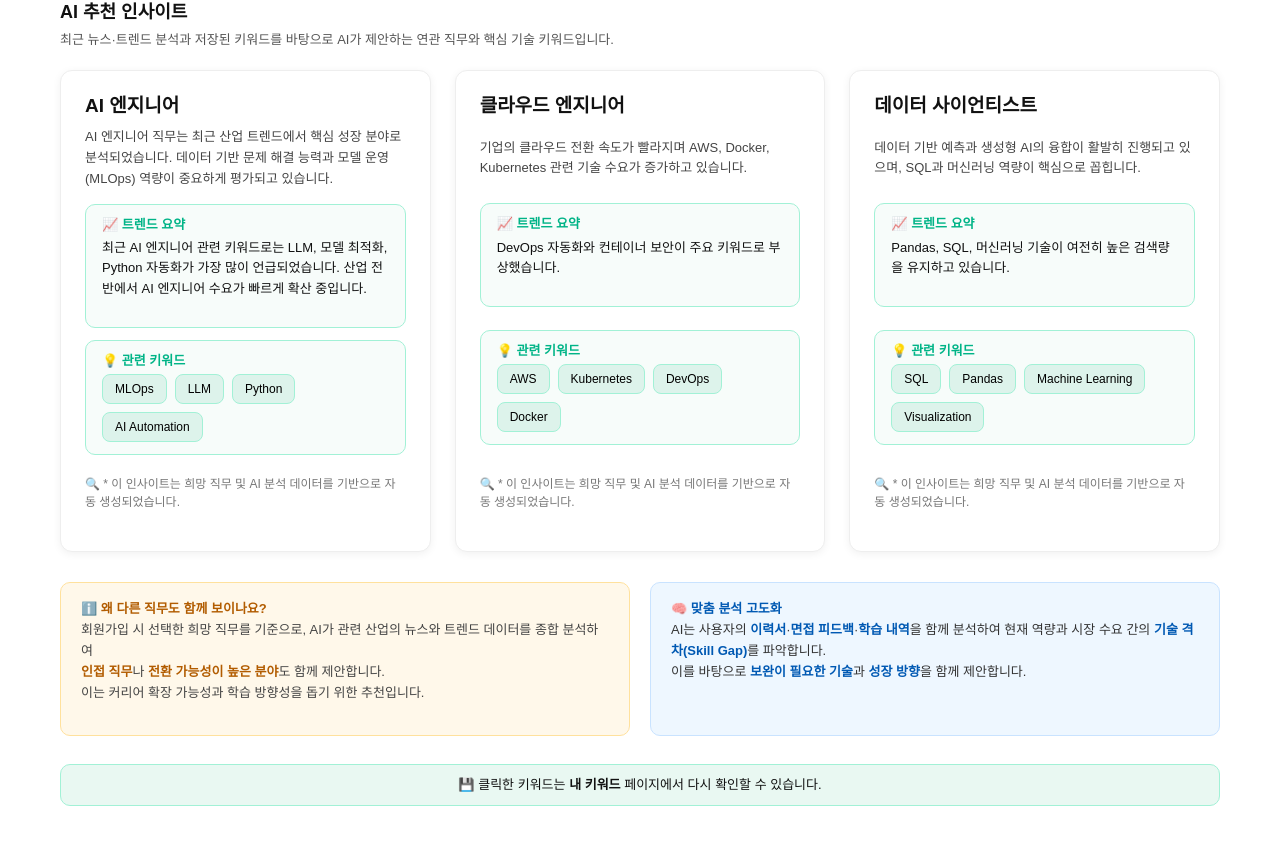
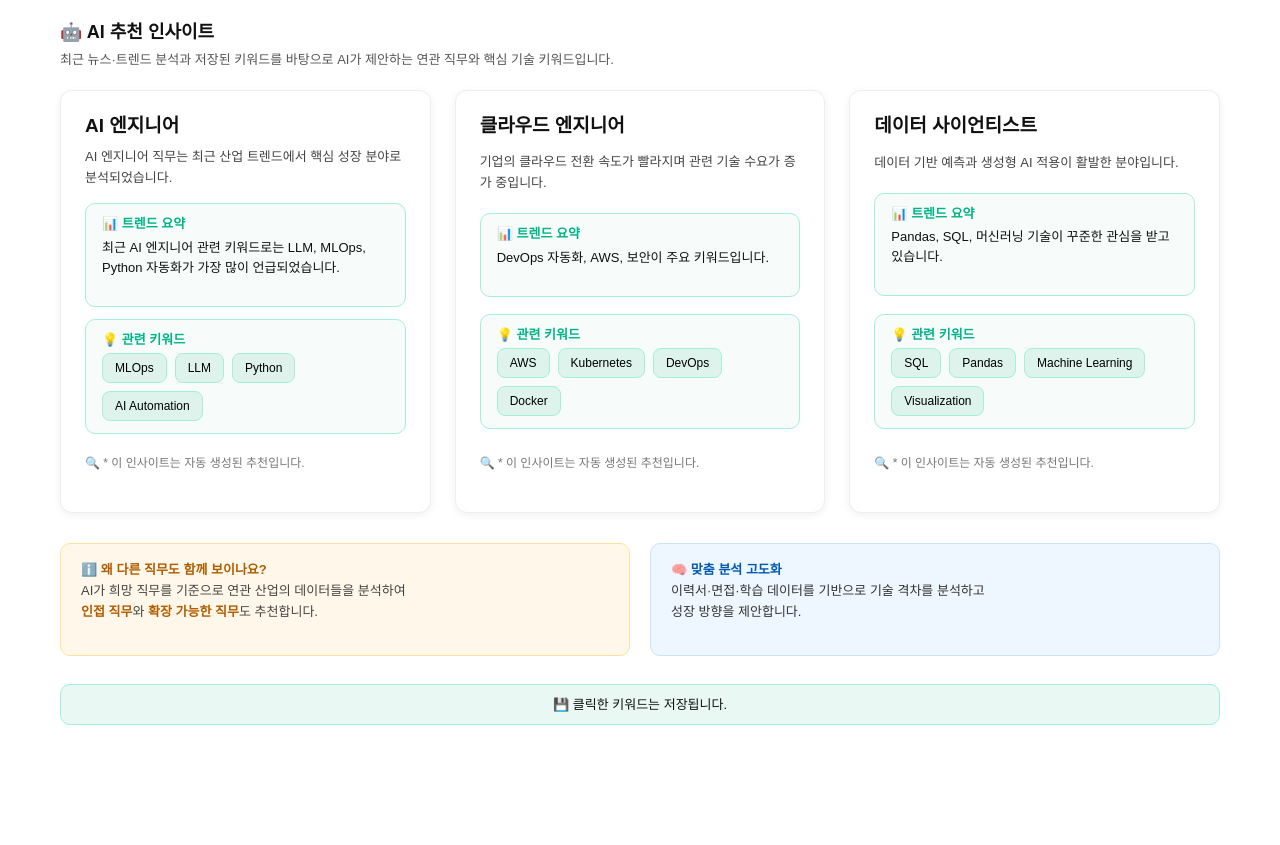
Before and after one commit to llbk-team/llbky-front, a Vue app: page /trend/insight in a window 1280 px wide. Shown: the part 533-1378 px from the top of the page. After the commit the page ends 1318 px from the top, so only its background shows below. Built offline with nearby package versions, Linux system fonts and the light colour scheme; a web font is replaced by a local one.

Commit message:
style: 아이콘 이모지로 변경

```diff
--- a/src/components/bar/FilterBar.vue
+++ b/src/components/bar/FilterBar.vue
@@ -61,7 +61,7 @@ watch([period, sentiment, biasOnly, trustMin], () => {
   gap: 20px 32px;
   background: #ffffff;
   border: 1px solid #e5e5e5;
-  border-radius: 14px;
+  border-radius: 10px;
   padding: 14px 26px;
   margin: 30px 80px 20px;
 }
@@ -71,19 +71,20 @@ watch([period, sentiment, biasOnly, trustMin], () => {
   display: flex;
   align-items: center;
   gap: 8px;
-  font-size: 13px;
+  font-size: 13.5px;
   color: #333;
 }
 .filter-item label {
-  font-weight: 600;
+  font-weight: 700;
   color: #222;
 }
 
 /* select */
 .filter-item select {
+  height: 36px;
   padding: 6px 10px;
   border: 1px solid #ccc;
-  border-radius: 8px;
+  border-radius: 6px;
   background: #fdfdfd;
   font-size: 13px;
   transition: all 0.2s;
--- a/src/views/trend/Insight.vue
+++ b/src/views/trend/Insight.vue
@@ -4,11 +4,15 @@
     <div class="header">
       <div class="title-section">
         <h2>AI 추천 인사이트</h2>
-        <p>AI가 최신 뉴스·트렌드·저장 키워드를 종합 분석해,
-          희망 직무를 중심으로 연관 직무와 기술 흐름을 제안합니다.</p>
+        <p>
+          AI가 최신 뉴스·트렌드·저장 키워드를 종합 분석해,
+          희망 직무를 중심으로 연관 직무와 기술 흐름을 제안합니다.
+        </p>
       </div>
+
+      <!-- 📂 이모지 적용 -->
       <router-link to="/trend/saved" class="saved-btn">
-        📑 내 키워드 보기 ({{ savedCount }})
+        📂 내 키워드 보기 ({{ savedCount }})
       </router-link>
     </div>
 
@@ -41,7 +45,8 @@
 
     <!-- 🤖 AI 추천 인사이트 -->
     <div class="recommend-section">
-      <h3> AI 추천 인사이트</h3>
+      <h3>🤖 AI 추천 인사이트</h3>
+
       <p class="sub-desc">
         최근 뉴스·트렌드 분석과 저장된 키워드를 바탕으로
         AI가 제안하는 연관 직무와 핵심 기술 키워드입니다.
@@ -53,54 +58,51 @@
           <p class="summary">{{ job.summary }}</p>
 
           <div class="trend-box">
-            <h5>📈 트렌드 요약</h5>
+            <h5>📊 트렌드 요약</h5>
             <p>{{ job.trendSummary }}</p>
           </div>
 
           <div class="keyword-box">
             <h5>💡 관련 키워드</h5>
             <div class="tags">
-              <button v-for="tag in job.tags" :key="tag" class="tag-btn" :class="{ saved: isSaved(tag) }" @click="toggleKeyword(tag)">
+              <button
+                v-for="tag in job.tags"
+                :key="tag"
+                class="tag-btn"
+                :class="{ saved: isSaved(tag) }"
+                @click="toggleKeyword(tag)"
+              >
                 {{ isSaved(tag) ? `✔ ${tag}` : tag }}
               </button>
-
             </div>
           </div>
 
-          <p class="note">
-            🔍 * 이 인사이트는 희망 직무 및 AI 분석 데이터를 기반으로 자동 생성되었습니다.
-          </p>
+          <p class="note">🔍 * 이 인사이트는 자동 생성된 추천입니다.</p>
         </div>
       </div>
     </div>
 
-    <!-- 📊 두 개의 가로 박스 (이유 + 고도화) -->
+    <!-- 📘 설명 박스 -->
     <div class="dual-info-box">
-      <!-- 왼쪽: 왜 다른 직무도 함께 보이나요 -->
+
       <div class="context-box">
         <p>
           ℹ️ <strong>왜 다른 직무도 함께 보이나요?</strong><br />
-          회원가입 시 선택한 희망 직무를 기준으로, AI가 관련 산업의 뉴스와 트렌드 데이터를 종합 분석하여<br />
-          <strong>인접 직무</strong>나 <strong>전환 가능성이 높은 분야</strong>도 함께 제안합니다.<br />
-          이는 커리어 확장 가능성과 학습 방향성을 돕기 위한 추천입니다.
+          AI가 희망 직무를 기준으로 연관 산업의 데이터들을 분석하여<br />
+          <strong>인접 직무</strong>와 <strong>확장 가능한 직무</strong>도 추천합니다.
         </p>
       </div>
 
-      <!-- 오른쪽: 맞춤 분석 고도화 -->
       <div class="personal-context-box">
         <p>
           🧠 <strong>맞춤 분석 고도화</strong><br />
-          AI는 사용자의 <strong>이력서</strong>·<strong>면접 피드백</strong>·<strong>학습 내역</strong>을 함께 분석하여
-          현재 역량과 시장 수요 간의 <strong>기술 격차(Skill Gap)</strong>를 파악합니다.<br />
-          이를 바탕으로 <strong>보완이 필요한 기술</strong>과
-          <strong>성장 방향</strong>을 함께 제안합니다.
+          이력서·면접·학습 데이터를 기반으로 기술 격차를 분석하고<br />
+          성장 방향을 제안합니다.
         </p>
       </div>
     </div>
 
-    <div class="hint-box">
-      💾 클릭한 키워드는 <strong>내 키워드</strong> 페이지에서 다시 확인할 수 있습니다.
-    </div>
+    <div class="hint-box">💾 클릭한 키워드는 저장됩니다.</div>
   </div>
 </template>
 
@@ -109,8 +111,6 @@ import { ref, onMounted } from "vue";
 
 const savedKeywords = ref([]);
 const savedCount = ref(0);
-
-// 저장된 희망 직무
 const userJob = ref(localStorage.getItem("user_job") || "AI 엔지니어");
 
 onMounted(() => {
@@ -119,49 +119,37 @@ onMounted(() => {
   savedCount.value = savedKeywords.value.length;
 });
 
-// 저장 여부 체크
 const isSaved = (tag) => savedKeywords.value.includes(tag);
 
-// ⭐ 저장/삭제 토글
 const toggleKeyword = (tag) => {
   const index = savedKeywords.value.indexOf(tag);
 
-  if (index === -1) {
-    // 추가
-    savedKeywords.value.push(tag);
-  } else {
-    // 삭제
-    savedKeywords.value.splice(index, 1);
-  }
+  if (index === -1) savedKeywords.value.push(tag);
+  else savedKeywords.value.splice(index, 1);
 
   localStorage.setItem("user_keywords", JSON.stringify(savedKeywords.value));
   savedCount.value = savedKeywords.value.length;
 };
 
-// 첫 번째 추천 직무 = 사용자 희망 직무
 const jobs = ref([
   {
     title: userJob.value,
-    summary: `${userJob.value} 직무는 최근 산업 트렌드에서 핵심 성장 분야로 분석되었습니다.
-    데이터 기반 문제 해결 능력과 모델 운영(MLOps) 역량이 중요하게 평가되고 있습니다.`,
-    trendSummary: `최근 ${userJob.value} 관련 키워드로는 LLM, 모델 최적화, Python 자동화가 가장 많이 언급되었습니다.
-    산업 전반에서 ${userJob.value} 수요가 빠르게 확산 중입니다.`,
+    summary: `${userJob.value} 직무는 최근 산업 트렌드에서 핵심 성장 분야로 분석되었습니다.`,
+    trendSummary: `최근 ${userJob.value} 관련 키워드로는 LLM, MLOps, Python 자동화가 가장 많이 언급되었습니다.`,
     tags: ["MLOps", "LLM", "Python", "AI Automation"],
   },
   {
     title: "클라우드 엔지니어",
     summary:
-      "기업의 클라우드 전환 속도가 빨라지며 AWS, Docker, Kubernetes 관련 기술 수요가 증가하고 있습니다.",
-    trendSummary:
-      "DevOps 자동화와 컨테이너 보안이 주요 키워드로 부상했습니다.",
+      "기업의 클라우드 전환 속도가 빨라지며 관련 기술 수요가 증가 중입니다.",
+    trendSummary: "DevOps 자동화, AWS, 보안이 주요 키워드입니다.",
     tags: ["AWS", "Kubernetes", "DevOps", "Docker"],
   },
   {
     title: "데이터 사이언티스트",
     summary:
-      "데이터 기반 예측과 생성형 AI의 융합이 활발히 진행되고 있으며, SQL과 머신러닝 역량이 핵심으로 꼽힙니다.",
-    trendSummary:
-      "Pandas, SQL, 머신러닝 기술이 여전히 높은 검색량을 유지하고 있습니다.",
+      "데이터 기반 예측과 생성형 AI 적용이 활발한 분야입니다.",
+    trendSummary: "Pandas, SQL, 머신러닝 기술이 꾸준한 관심을 받고 있습니다.",
     tags: ["SQL", "Pandas", "Machine Learning", "Visualization"],
   },
 ]);
@@ -372,7 +360,7 @@ const jobs = ref([
   border: 1px solid #c7dafd;
   border-radius: 10px;
   padding: 20px;
-  margin-bottom: 20px;
+  margin-bottom: 40px;
   font-size: 13px;
   color: #333;
   line-height: 1.6;
--- a/src/views/trend/SavedKeyword.vue
+++ b/src/views/trend/SavedKeyword.vue
@@ -1,43 +1,60 @@
 <template>
   <div class="saved-page">
-    <!-- 상단 -->
+
+    <!-- 헤더 -->
     <div class="header">
       <router-link to="/trend/insight" class="back">← 돌아가기</router-link>
       <h2>내 키워드 저장소</h2>
-      <p class="subtitle">AI 인사이트에서 저장한 키워드 또는 직접 추가한 키워드를 확인하세요.</p>
+      <p class="subtitle">AI 인사이트에서 저장한 키워드 목록입니다.</p>
     </div>
 
-    <!-- 🔹 키워드 수동 추가 입력창 -->
+    <!-- 키워드 추가 -->
     <div class="add-keyword-box">
-      <input v-model="newKeyword" @keyup.enter="addKeyword" type="text" class="add-input" placeholder="새 키워드를 입력하세요 (예: PyTorch, LangChain 등)" />
+      <input v-model="newKeyword"
+             @keyup.enter="addKeyword"
+             type="text"
+             class="add-input"
+             placeholder="새 키워드를 입력하세요" />
+
       <button class="add-btn" @click="addKeyword">추가</button>
     </div>
 
-    <!-- 키워드 리스트 -->
-    <div v-if="Object.keys(filteredKeywords).length > 0" class="keyword-container">
-      <div class="category" v-for="(group, category) in filteredKeywords" :key="category">
+    <!-- 카테고리 -->
+    <div v-if="Object.keys(filteredKeywords).length > 0"
+         class="keyword-container">
+      <div class="category"
+           v-for="(group, category) in filteredKeywords"
+           :key="category">
+
         <div class="category-header">
           <h3>{{ category }}</h3>
           <span>{{ group.length }}개</span>
         </div>
+
         <div class="keyword-list">
-          <div class="keyword-card" v-for="(k, i) in group" :key="i">
+          <div class="keyword-card"
+               v-for="(k, i) in group"
+               :key="i">
+
             <div class="top">
               <span class="word">{{ k }}</span>
+
+              <!-- 삭제 버튼 이모지 -->
               <button class="delete-btn" @click="deleteKeyword(k)">
-                <i class="ri-close-circle-fill close-icon"></i>
+                ❌
               </button>
             </div>
+
             <small>{{ today }}</small>
           </div>
         </div>
       </div>
     </div>
 
-    <!-- 비어있을 때 -->
+    <!-- 저장 없음 -->
     <div v-else class="empty">
       <p>저장된 키워드가 없습니다 😢</p>
-      <p class="empty-hint">AI 인사이트 페이지에서 관심 키워드를 추가해보세요!</p>
+      <p class="empty-hint">AI 인사이트 페이지에서 키워드를 추가하세요!</p>
     </div>
 
     <!-- 통계 -->
@@ -56,12 +73,13 @@
       </div>
     </div>
 
-    <!-- 전체 삭제 버튼 -->
+    <!-- 전체 삭제 -->
     <div class="actions" v-if="keywords.length > 0">
       <button class="clear-all-btn" @click="clearAll">전체 삭제</button>
     </div>
   </div>
 </template>
+
 
 <script setup>
 import { ref, computed, onMounted } from "vue";
@@ -182,7 +200,7 @@ const clearAll = () => {
   display: flex;
   align-items: center;
   gap: 10px;
-  margin-top: -50px;
+  margin-top: -40px;
   margin-bottom: 24px;
 }
 
```
Also changed, not shown: src/views/trend/News.vue (+46 -1 lines).
